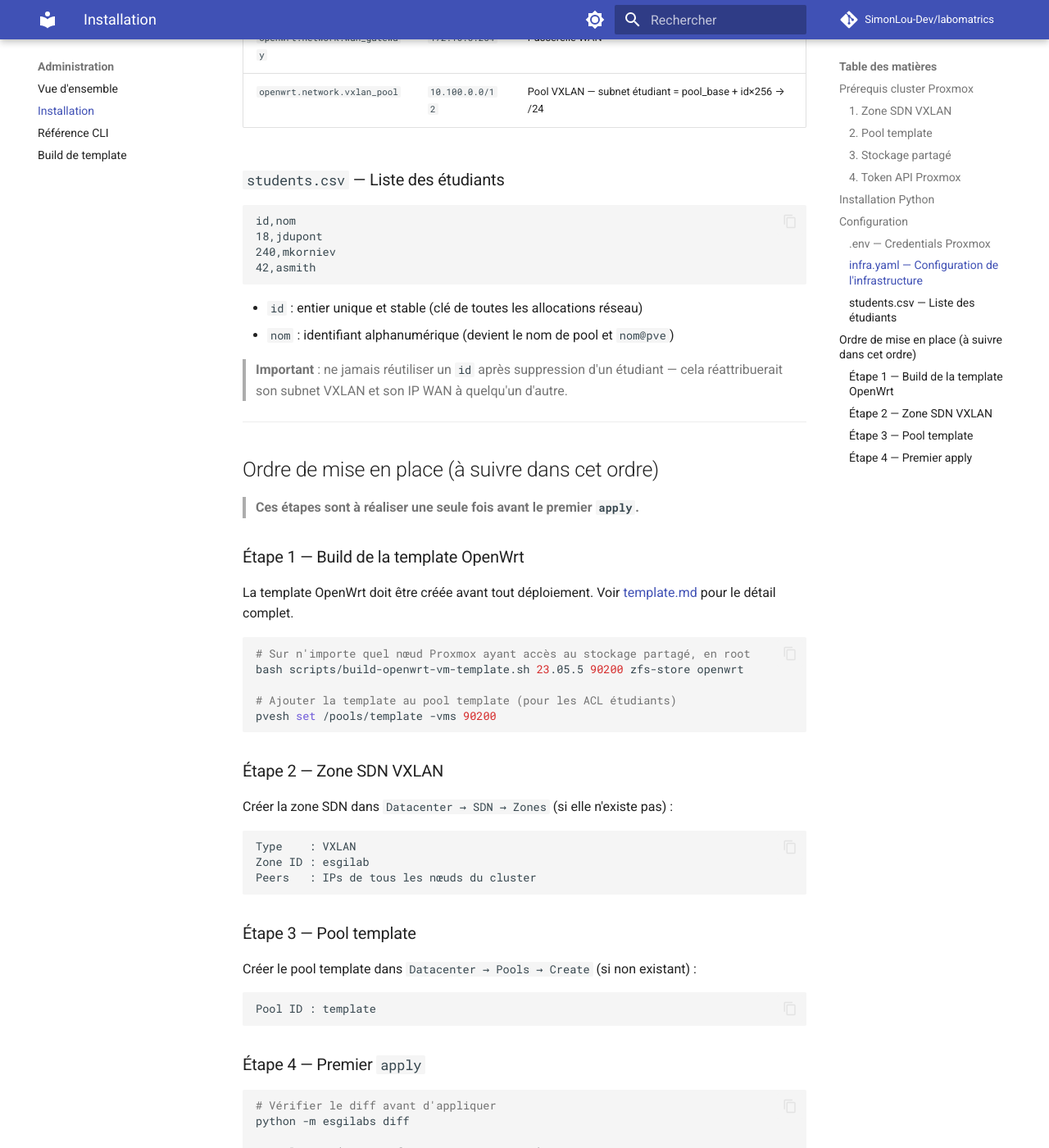
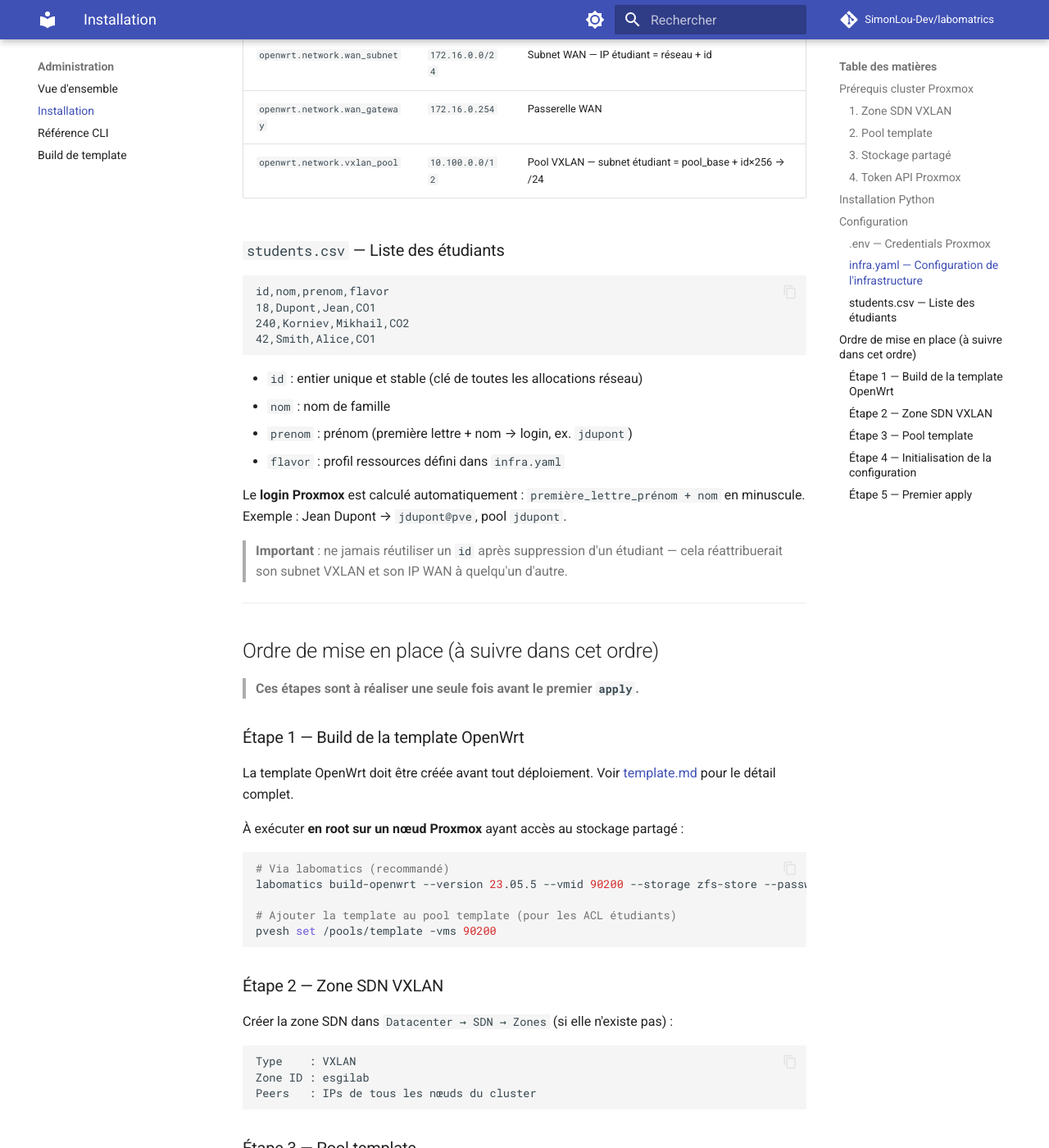
Before and after one commit to SimonLou-Dev/labomatics, an MkDocs documentation site: the page built from docs/admin/setup.md, in a window 1280 px wide and 1400 px high, scrolled down 2820 px. Shown: the whole window at 82% size. Built offline with MkDocs 1.6.1 and Material for MkDocs 9.7.7, drawn with Linux system fonts in a browser that asks for light colours; comment, search, counter and statistics services are not loaded; some of the changed text lies outside the part shown.

Commit message:
docs(setup): venv Proxmox Debian, étape init, build-openwrt, format CSV
- Installation via venv (/opt/labomatics) pour Proxmox Debian
- Étape 4 : labomatics init avant le premier apply (étape 5)
- Référence labomatics build-openwrt au lieu du shell script
- Format students.csv : nom/prenom séparés, login calculé automatiquement
- credentials.csv : nouvelle colonne login + nom complet

Co-Authored-By: Claude Sonnet 4.6 <noreply@anthropic.com>

````diff
--- a/docs/admin/setup.md
+++ b/docs/admin/setup.md
@@ -63,20 +63,25 @@ Permissions minimales requises sur `/` (ou par chemin) :
 
 ## Installation Python
 
+Proxmox tourne sur Debian — l'environnement Python système est géré par APT et
+refuse les `pip install` directs. Utiliser un **virtualenv** :
+
 ```bash
-# Python 3.11+ requis
-pip install -r requirements.txt
+# Créer le venv (une seule fois)
+python3 -m venv /opt/labomatics
+
+# Installer labomatics
+/opt/labomatics/bin/pip install labomatics
+
+# Optionnel : ajouter au PATH pour éviter le chemin complet
+echo 'export PATH="/opt/labomatics/bin:$PATH"' >> ~/.bashrc
+source ~/.bashrc
 ```
 
-**`requirements.txt`** :
-```
-proxmoxer
-requests
-pydantic
-pydantic-settings
-python-dotenv
-rich
-pyyaml
+Vérification :
+
+```bash
+labomatics --help
 ```
 
 ---
@@ -115,14 +120,19 @@ PROXMOX_TOKEN_SECRET=xxxxxxxx-xxxx-xxxx-xxxx-xxxxxxxxxxxx
 ### `students.csv` — Liste des étudiants
 
 ```csv
-id,nom
-18,jdupont
-240,mkorniev
-42,asmith
+id,nom,prenom,flavor
+18,Dupont,Jean,CO1
+240,Korniev,Mikhail,CO2
+42,Smith,Alice,CO1
 ```
 
 - `id` : entier unique et stable (clé de toutes les allocations réseau)
-- `nom` : identifiant alphanumérique (devient le nom de pool et `nom@pve`)
+- `nom` : nom de famille
+- `prenom` : prénom (première lettre + nom → login, ex. `jdupont`)
+- `flavor` : profil ressources défini dans `infra.yaml`
+
+Le **login Proxmox** est calculé automatiquement : `première_lettre_prénom + nom` en minuscule.
+Exemple : Jean Dupont → `jdupont@pve`, pool `jdupont`.
 
 > **Important** : ne jamais réutiliser un `id` après suppression d'un étudiant —
 > cela réattribuerait son subnet VXLAN et son IP WAN à quelqu'un d'autre.
@@ -138,9 +148,11 @@ id,nom
 La template OpenWrt doit être créée avant tout déploiement. Voir [template.md](template.md)
 pour le détail complet.
 
+À exécuter **en root sur un nœud Proxmox** ayant accès au stockage partagé :
+
 ```bash
-# Sur n'importe quel nœud Proxmox ayant accès au stockage partagé, en root
-bash scripts/build-openwrt-vm-template.sh 23.05.5 90200 zfs-store openwrt
+# Via labomatics (recommandé)
+labomatics build-openwrt --version 23.05.5 --vmid 90200 --storage zfs-store --password openwrt
 
 # Ajouter la template au pool template (pour les ACL étudiants)
 pvesh set /pools/template -vms 90200
@@ -164,17 +176,29 @@ Créer le pool template dans `Datacenter → Pools → Create` (si non existant)
 Pool ID : template
 ```
 
-### Étape 4 — Premier `apply`
+### Étape 4 — Initialisation de la configuration
+
+```bash
+# Initialise /etc/labomatics/ avec les fichiers de config par défaut
+labomatics init
+
+# Éditer les fichiers générés
+nano /etc/labomatics/.env
+nano /etc/labomatics/infra.yaml
+nano /etc/labomatics/students.csv
+```
+
+### Étape 5 — Premier `apply`
 
 ```bash
 # Vérifier le diff avant d'appliquer
-python -m esgilabs diff
+labomatics diff
 
 # Appliquer (avec confirmation interactive)
-python -m esgilabs apply
+labomatics apply
 
 # Appliquer sans confirmation (CI/CD)
-python -m esgilabs apply --yes
+labomatics apply --yes
 ```
 
 Après `apply`, le fichier `credentials.csv` est généré dans le même répertoire
@@ -182,7 +206,7 @@ que `students.csv`. Il contient les mots de passe Proxmox générés. **Ne pas l
 versionner.**
 
 ```csv
-nom,userid,password,wan_ip
-jdupont,jdupont@pve,Abc123XyzDef,172.16.0.18
-mkorniev,mkorniev@pve,DefGhi456Jkl,172.16.0.240
+login,nom,userid,password,wan_ip
+jdupont,Jean Dupont,jdupont@pve,Abc123XyzDef,172.16.0.18
+mkorniev,Mikhail Korniev,mkorniev@pve,DefGhi456Jkl,172.16.0.240
 ```
````
